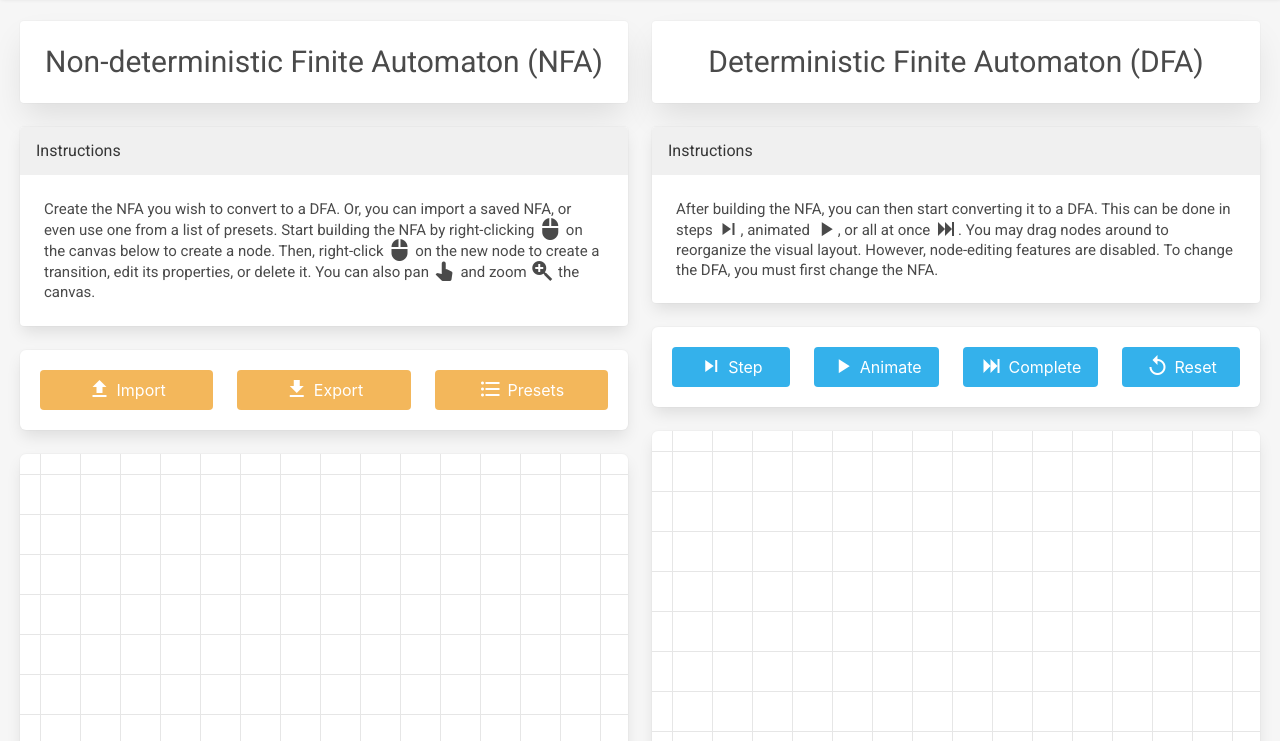
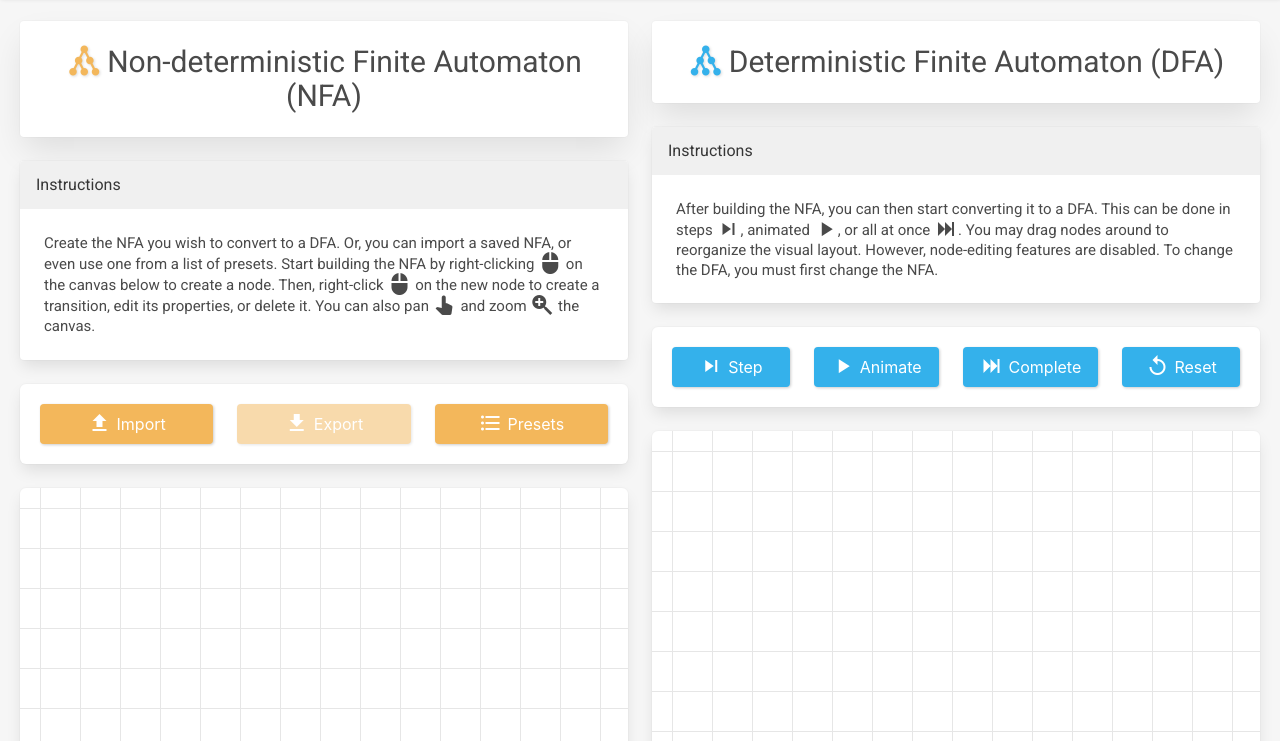
Before and after one commit to joeylemon/nfa-to-dfa, a website with bundled scripts: page index.html in a window 1280 px wide. Shown: the part 59-800 px from the top of the page. Built offline with nearby package versions, Linux system fonts and the light colour scheme.

Commit message:
visual changes

```diff
--- a/index.html
+++ b/index.html
@@ -55,7 +55,10 @@
         <div class="column">
             <div class="card title" id="nfa-title">
                 <div class="card-content">
-                    <h1>Non-deterministic Finite Automaton (NFA)</h1>
+                    <h1><i class="mdi mdi-36px mdi-graph main-title-icon" aria-hidden="true"
+                            style="color: #f3b75b;"></i>Non-deterministic
+                        Finite Automaton
+                        (NFA)</h1>
                 </div>
             </div>
             <div class="card block" id="nfa-instructions">
@@ -89,7 +92,7 @@
                         </button>
                     </div>
                     <div class="column">
-                        <button class="button orange-button" id="export" style="width:100%;">
+                        <button class="button orange-button" id="export" style="width:100%;" disabled>
                             <i class="mdi mdi-download" aria-hidden="true"></i>Export
                         </button>
                     </div>
@@ -155,7 +158,8 @@
         <div class="column">
             <div class="card title" id="dfa-title">
                 <div class="card-content">
-                    <h1>Deterministic Finite Automaton (DFA)</h1>
+                    <h1><i class="mdi mdi-36px mdi-graph main-title-icon" aria-hidden="true"
+                            style="color: #34b1eb;"></i>Deterministic Finite Automaton (DFA)</h1>
                 </div>
             </div>
             <div class="card block" id="dfa-instructions">
--- a/src/css/main.css
+++ b/src/css/main.css
@@ -2,6 +2,13 @@ body {
     padding: 20px;
     padding-top: 80px;
     background-color: #f6f6f6;
+}
+
+.main-title-icon {
+    position: relative;
+    top: 2px;
+    margin-right: 5px;
+    text-shadow: 1px 1px 3px rgba(0,0,0,0.15);
 }
 
 .title {
@@ -40,6 +47,7 @@ body {
     background-color: #34b1eb;
     border-color: transparent;
     color: #fff;
+    box-shadow: 1px 1px 3px rgba(0,0,0,0.2);
 }
 
 .blue-button:hover {
@@ -50,6 +58,7 @@ body {
     background-color: #f3b75b;
     border-color: transparent;
     color: #fff;
+    box-shadow: 1px 1px 3px rgba(0,0,0,0.2);
 }
 
 .orange-button:hover {
--- a/src/js/index.js
+++ b/src/js/index.js
@@ -20,9 +20,10 @@ const dfa = {
 
 nfa.visual.addEventListener('change', () => {
     if (nfa.visual.fsa.states.length > 0) {
-        console.log(nfa.visual.fsa)
+        document.querySelector('#export').disabled = false
         nfa.desc.update(nfa.visual.fsa, true)
     } else {
+        document.querySelector('#export').disabled = true
         nfa.desc.reset()
     }
 })
```
